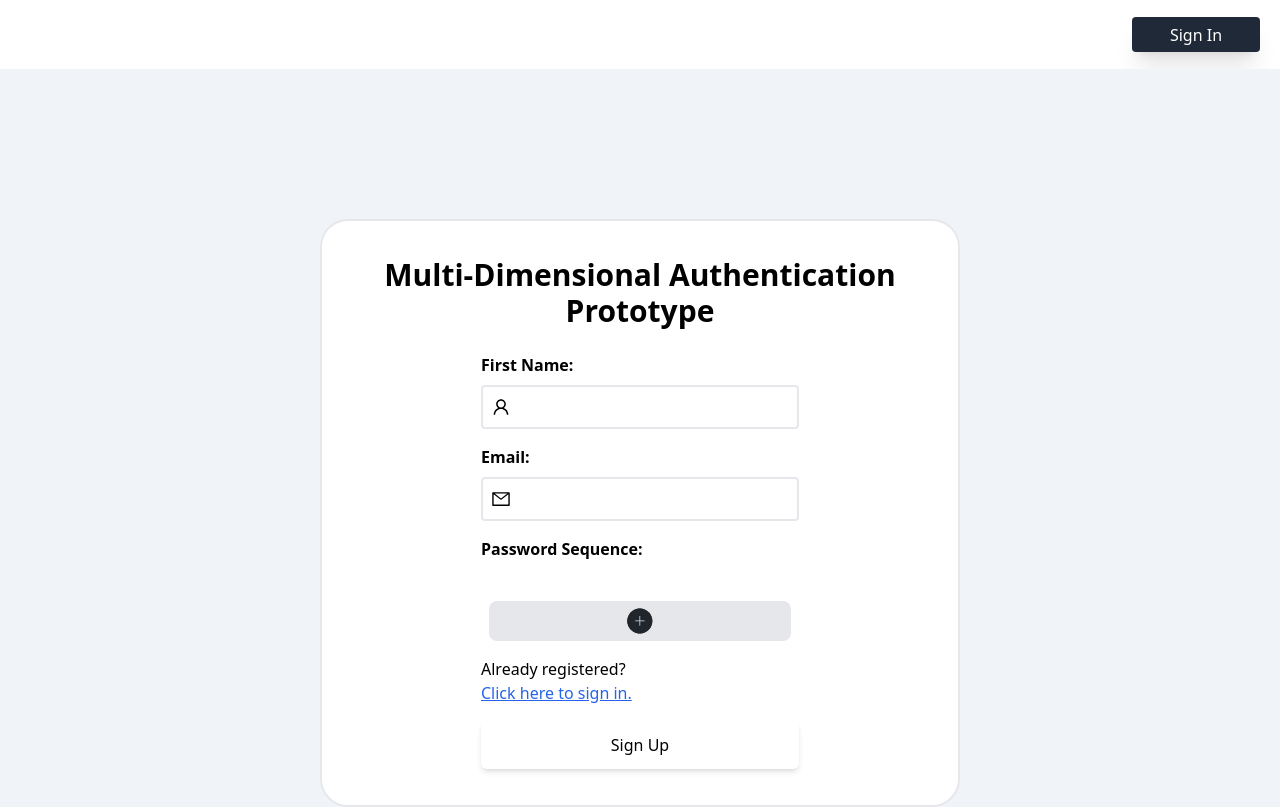
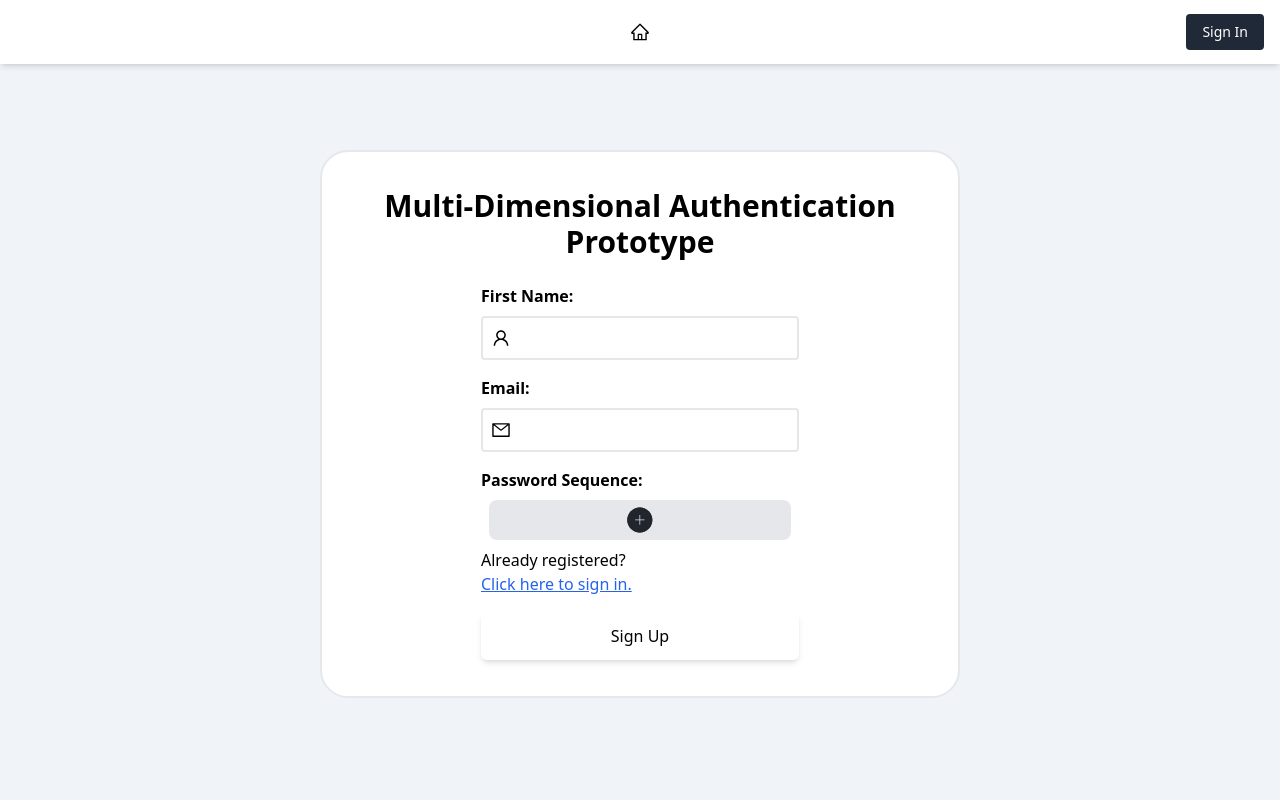
Before and after one commit to Chewy42/multi-dimensional-password-prototype, a React (Create React App) app: page /signup in a window 1280 px wide. Built offline with nearby package versions, Linux system fonts and the light colour scheme.

Commit message:
prototype v1 working

```diff
--- a/src/Components/Navbar.jsx
+++ b/src/Components/Navbar.jsx
@@ -1,34 +1,44 @@
-import React from "react";
-import { useNavigate, useLocation } from 'react-router-dom';
+import React from 'react';
+import { useLocation, Link } from 'react-router-dom';
+import { AiOutlineHome } from 'react-icons/ai';
 
 function Navbar() {
-    const navigate = useNavigate();
   const location = useLocation();
 
-    const navigateToSignIn = () => {
-        navigate('/signin');
-    }
+  return (
+    <div className="fixed inset-x-0 top-0 flex items-center justify-between px-4 bg-white shadow-md h-16 z-10">
+      <div className="flex-1"></div>
+      <div className="absolute left-1/2 transform -translate-x-1/2">
+        {location.pathname !== '/' && (
+          <Link
+            to="/"
+            className="flex items-center justify-center w-12 h-12 text-xl rounded-full hover:bg-gray-100 transition-all ease-linear duration-300"
+          >
+            <AiOutlineHome />
+          </Link>
+        )}
+      </div>
 
-    const navigateToSignUp = () => {
-        navigate('/signup');
-    }
-
-    return (
-        <nav className="navbar-container w-screen h-[69px] flex justify-right align-middle">
+      <div className="flex items-center justify-end flex-1 space-x-4">
         {location.pathname !== '/signin' && (
-                <button onClick={navigateToSignIn}
-                        className="w-32 h-[50%] bg-gray-800 rounded d mr-5 ml-auto my-auto text-center text-white shadow-xl border-none">
+          <Link
+            to="/signin"
+            className="px-4 py-2 text-sm font-medium text-white bg-gray-800 rounded hover:bg-gray-700 transition-all ease-linear duration-150"
+          >
             Sign In
-                </button>
+          </Link>
         )}
         {location.pathname !== '/signup' && (
-                <button onClick={navigateToSignUp}
-                        className="w-32 h-[50%] bg-gray-800 rounded ml-auto mr-5 my-auto text-center text-white shadow-xl border-none">
+          <Link
+            to="/signup"
+            className="px-4 py-2 text-sm font-medium text-white bg-gray-800 rounded hover:bg-gray-700 transition-all ease-linear duration-150"
+          >
             Sign Up
-                </button>
+          </Link>
         )}
-        </nav>
-    )
+      </div>
+    </div>
+  );
 }
 
 export default Navbar;
--- a/src/Components/Signin.jsx
+++ b/src/Components/Signin.jsx
@@ -5,6 +5,7 @@ import {
   AiOutlineUser,
   AiOutlineClose,
   AiOutlinePlus,
+  AiOutlineArrowDown,
 } from "react-icons/ai";
 import React, { useRef, useState } from "react";
 import { Link } from "react-router-dom";
@@ -181,7 +182,7 @@ const SignIn = () => {
             </p>
             {/* Password Sequence Section */}
 
-            <div className="flex flex-col justify-center align-middle p-4">
+            <div className="flex flex-col justify-center align-middle px-4">
               {passwordSequence.map((input, index) => (
                 <React.Fragment key={input.id}>
                   <div
@@ -248,7 +249,7 @@ const SignIn = () => {
                     </div>
                   </div>
                   {index < passwordSequence.length - 1 && (
-                    <AiOutlinePlus className="w-6 h-6 mx-auto" />
+                    <AiOutlineArrowDown className="w-6 h-6 mx-auto my-0" />
                   )}
                 </React.Fragment>
               ))}
--- a/src/Components/Signup.jsx
+++ b/src/Components/Signup.jsx
@@ -5,6 +5,7 @@ import {
   AiOutlineUser,
   AiOutlineClose,
   AiOutlinePlus,
+  AiOutlineArrowDown,
 } from "react-icons/ai";
 import React, { useRef, useState } from "react";
 import { Link } from "react-router-dom";
@@ -92,7 +93,6 @@ const SignUp = () => {
     event.preventDefault();
     let concatenatedSequence = "";
 
-    // Helper function to convert file to base64 string
     const readFileAsBase64 = (file) =>
       new Promise((resolve, reject) => {
         const reader = new FileReader();
@@ -100,8 +100,6 @@ const SignUp = () => {
         reader.onerror = reject;
         reader.readAsDataURL(file);
       });
-
-    // Process each element in the passwordSequence
     for (const element of passwordSequence) {
       if (element.type === "text" && element.value) {
         concatenatedSequence += element.value;
@@ -111,7 +109,7 @@ const SignUp = () => {
           concatenatedSequence += base64String;
         } catch (error) {
           console.error("Error reading file:", error);
-          return; // Exit the function if file reading fails
+          return;
         }
       }
     }
@@ -135,7 +133,6 @@ const SignUp = () => {
     console.log(result);
   };
 
-  // Event handlers
   const handleDragStart = (e, index) => {
     e.dataTransfer.setData("text/plain", index);
   };
@@ -147,7 +144,7 @@ const SignUp = () => {
   };
 
   const handleDragOver = (e) => {
-    e.preventDefault(); // Necessary to allow dropping
+    e.preventDefault();
   };
 
   return (
@@ -158,17 +155,17 @@ const SignUp = () => {
         {/* SIGNUP CONTAINER */}
         <div className="mx-auto mt-[150px] mb-auto py-[36px] w-full sm:w-[50%] bg-white rounded-[28px] border-2">
           {/* Error Message Display */}
-          {errorMessage && (
+          {/* {errorMessage && (
             <div className="px-4 py-2 bg-red-500 text-white text-sm rounded-md absolute top-20 left-1/2 transform -translate-x-1/2">
               {errorMessage}
             </div>
-          )}
+          )} */}
           <h2 className="text-3xl font-bold text-center text-primary mb-6 select-none">
             Multi-Dimensional Authentication Prototype
           </h2>
 
           <form onSubmit={handleSignup}>
-            <div className="mb-4 relative w-[50%] mx-auto">
+            <div className="relative w-[50%] mx-auto">
               <label
                 htmlFor="name"
                 className="block text-primary font-semibold mb-2 select-none"
@@ -188,7 +185,7 @@ const SignUp = () => {
               <AiOutlineUser className="absolute top-[44px] left-[10px] w-[20px] h-auto" />
             </div>
 
-            <div className="mb-4 relative w-[50%] mx-auto">
+            <div className="my-4 relative w-[50%] mx-auto">
               <label
                 htmlFor="email"
                 className="block text-primary font-semibold mb-2 select-none"
@@ -211,7 +208,7 @@ const SignUp = () => {
             </p>
             {/* Password Sequence Section */}
 
-            <div className="flex flex-col justify-center align-middle p-4">
+            <div className="flex flex-col justify-center align-middle px-4">
               {passwordSequence.map((input, index) => (
                 <React.Fragment key={input.id}>
                   <div
@@ -278,7 +275,7 @@ const SignUp = () => {
                     </div>
                   </div>
                   {index < passwordSequence.length - 1 && (
-                    <AiOutlinePlus className="w-6 h-6 mx-auto" />
+                    <AiOutlineArrowDown className="w-6 h-6 mx-auto my-0" />
                   )}
                 </React.Fragment>
               ))}
@@ -286,7 +283,7 @@ const SignUp = () => {
 
             {/* Add More Password Elements Button */}
             {passwordSequence.length < 4 && (
-              <div className="flex justify-center w-full px-4 pb-4 transition-all ease-linear duration-300">
+              <div className="flex justify-center w-full px-4 pb-2 transition-all ease-linear duration-300">
                 <button
                   onClick={handleAddClicked}
                   className={`flex justify-center items-center w-[50%] h-10 rounded-lg transition duration-300 ease-in-out bg-gray-200 hover:bg-gray-300 text-gray-800 font-bold`}
```
Also changed, not shown: 1 other file (tests, documents, lock files or other folders). Lines whose indentation alone changed are shown as unchanged.
